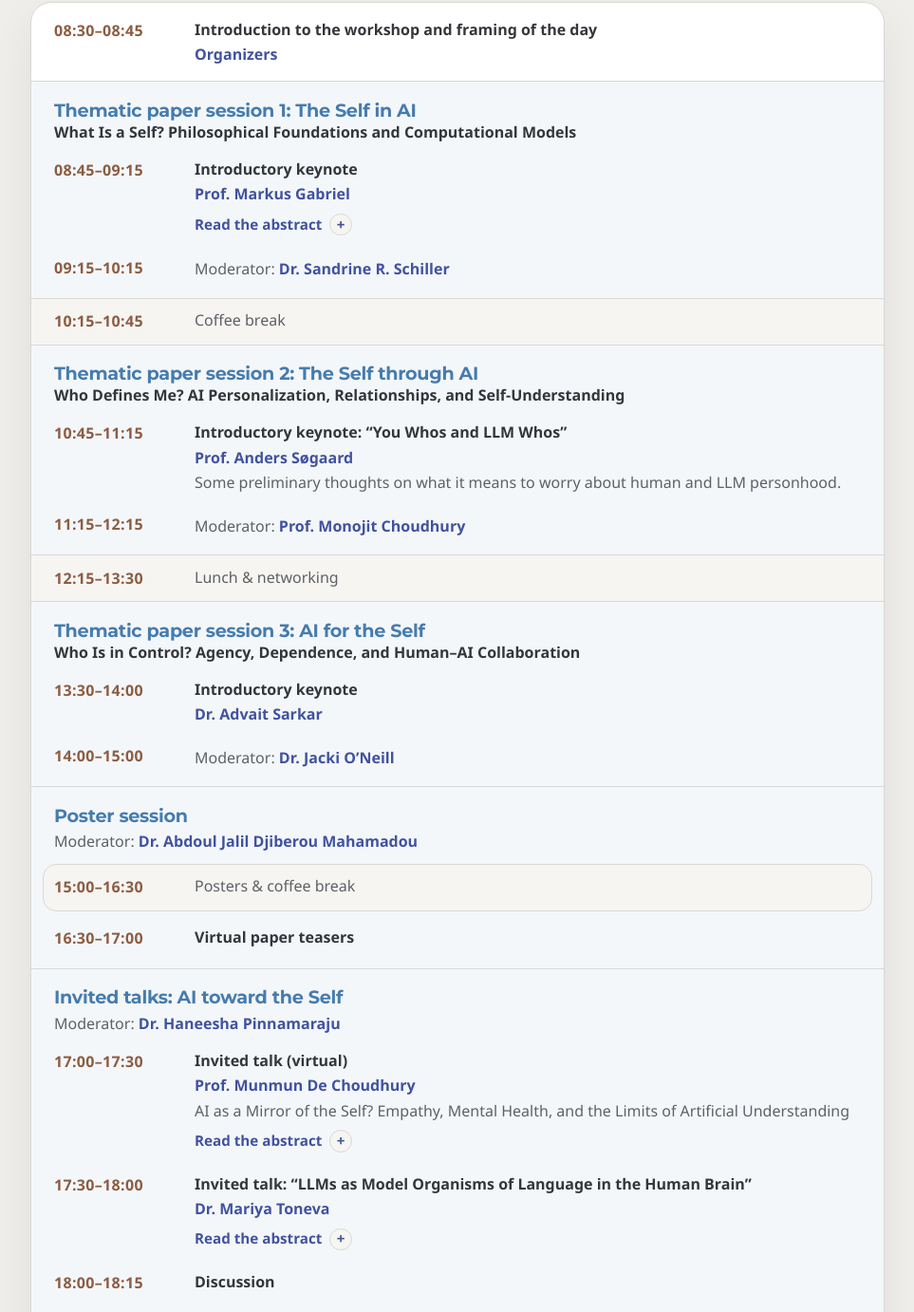
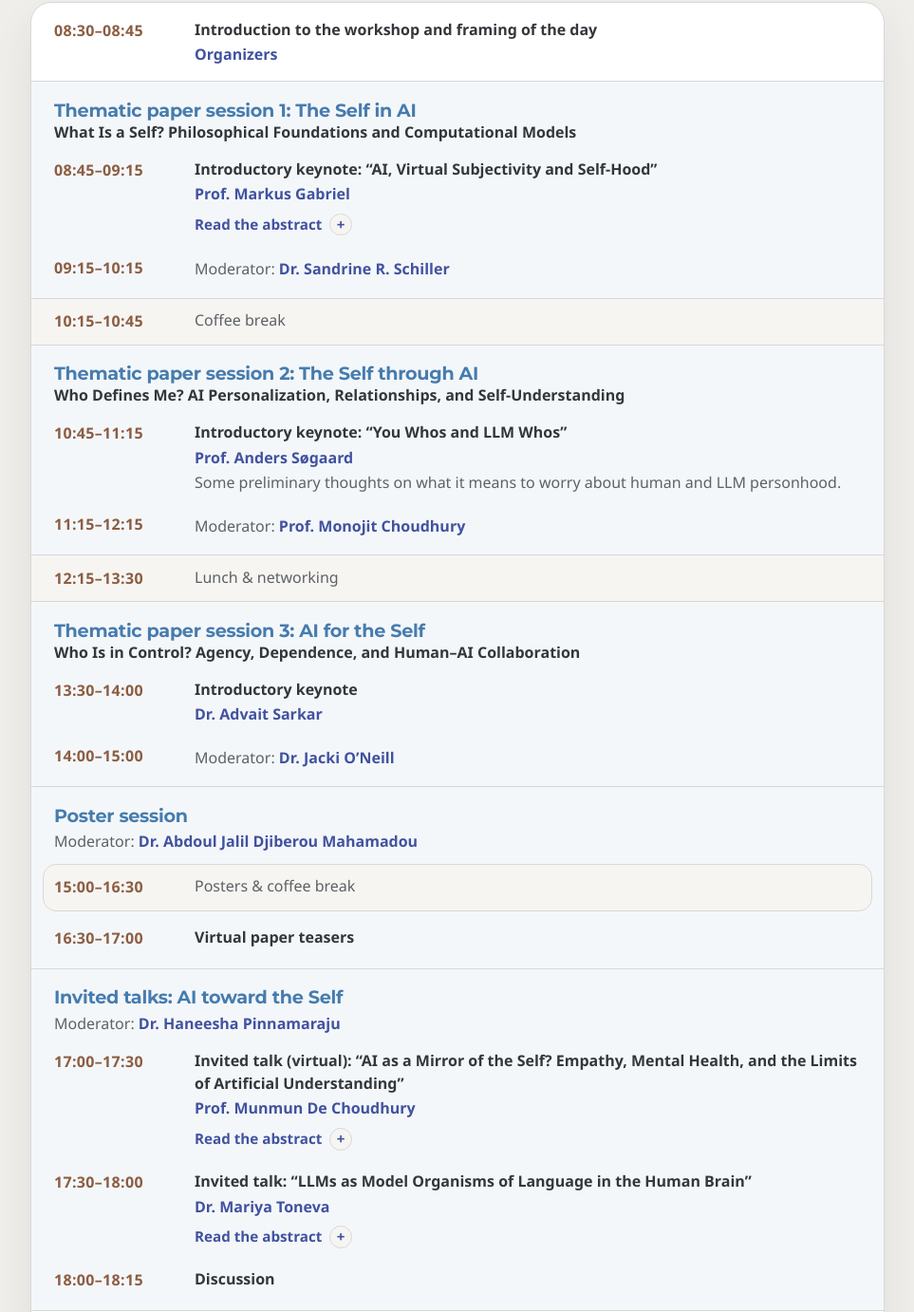
Before and after one commit to aintheself/aintheself.github.io, a plain HTML site: page schedule.html in a window 1280 px wide. Shown: the part 400-1782 px from the top of the page at 95% size, without its empty margins (48-1011 px from the left). Drawn offline with Linux system fonts and the light colour scheme; a web font is replaced by a local one.

Commit message:
update titles of talks

```diff
--- a/schedule.html
+++ b/schedule.html
@@ -71,7 +71,7 @@
               <li class="agenda-row">
                 <time class="agenda-time" datetime="2026-12-12T08:45+01:00">08:45–09:15</time>
                 <div>
-                  <p class="agenda-title">Introductory keynote</p>
+                  <p class="agenda-title">Introductory keynote: “AI, Virtual Subjectivity and Self-Hood”</p>
                   <p class="agenda-meta"><a href="index.html#speaker-markus-gabriel">Prof. Markus Gabriel</a></p>
                     <details class="overview-toggle">
                     <summary>Read the abstract</summary>
@@ -171,9 +171,8 @@
               <li class="agenda-row">
                 <time class="agenda-time" datetime="2026-12-12T17:00+01:00">17:00–17:30</time>
                 <div>
-                  <p class="agenda-title">Invited talk (virtual)</p>
+                  <p class="agenda-title">Invited talk (virtual): “AI as a Mirror of the Self? Empathy, Mental Health, and the Limits of Artificial Understanding”</p>
                   <p class="agenda-meta"><a href="index.html#speaker-munmun-de-choudhury">Prof. Munmun De Choudhury</a></p>
-                  <p class="agenda-meta">AI as a Mirror of the Self? Empathy, Mental Health, and the Limits of Artificial Understanding</p>
                   <details class="overview-toggle">
                     <summary>Read the abstract</summary>
                     <div class="expand-body">
```
